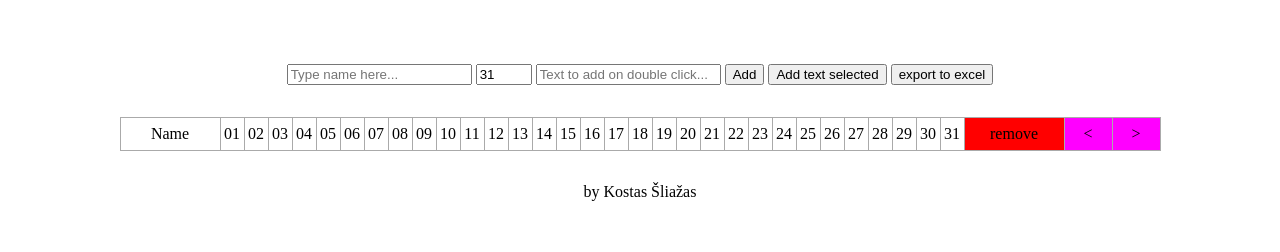
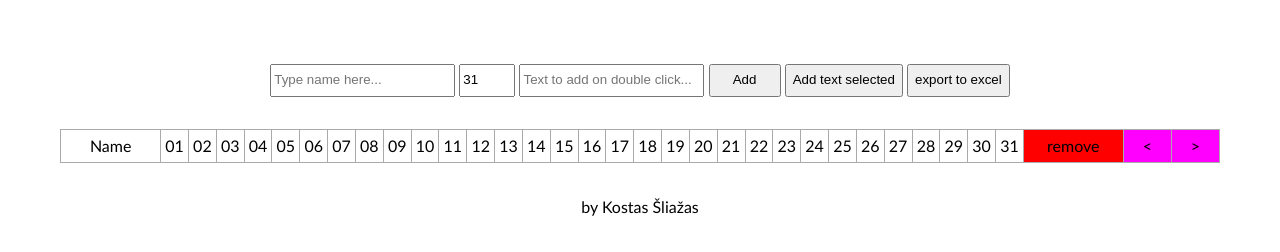
Before and after one commit to KostasSliazas/shifter, a plain HTML site: page index.html in a window 1280 px wide. Drawn offline with Linux system fonts and the light colour scheme.

Commit message:
Add files via upload

```diff
--- a/css/styleshifter.css
+++ b/css/styleshifter.css
@@ -1,4 +1,5 @@
 body {
+    font: 16px/1.5 Candara, Calibri, Segoe, Segoe UI, Optima, Arial, sans-serif;
     margin: 0;
     display: flex;
     flex-direction: column;
@@ -14,7 +15,8 @@ table {
     margin: 2em;
     border-collapse: collapse;
 }
-
+input{line-height: 2}
+button{line-height: 2;cursor: pointer;min-width: 72px;}
 table>tr {
     text-align: center;
     border-bottom: 1px solid #aaa;
--- a/js/script.js
+++ b/js/script.js
@@ -2,7 +2,7 @@
   'use strict'
   const main = document.querySelector('#main')
   const addButton = document.querySelector('#add')
-  const exportToExel = document.querySelector('#export')
+  const exportToExcel = document.querySelector('#export')
 
   function toggleClass (e) {
     e.stopPropagation()
@@ -122,14 +122,14 @@
       }
       const remove = new CreateOneWindow('td', 'remove')
       const left = new CreateOneWindow('td', '<')
-      const rigth = new CreateOneWindow('td', '>')
-      rigth.onclick = nextElement.bind(rigth)
+      const right = new CreateOneWindow('td', '>')
+      right.onclick = nextElement.bind(right)
       left.onclick = prevElement.bind(left)
       remove.onclick = removeElement.bind(remove)
 
       this.line.appendChild(remove)
       this.line.appendChild(left)
-      this.line.appendChild(rigth)
+      this.line.appendChild(right)
       table.appendChild(this.row)
       main.appendChild(table)
     }
@@ -148,7 +148,7 @@
     }
   })()
   document.getElementById('add-text-to-selected').addEventListener('click', addTextToSelected)
-  exportToExel.addEventListener('click', () => tableToExcel('table'))
+  exportToExcel.addEventListener('click', () => tableToExcel('table'))
   addButton.addEventListener('click', () => {
     const ner = new CreateRow(getValue('#number'), getValue('#name'))
   })
```
Also changed, not shown: css/styleshifter.min.css, js/script.min.js.
